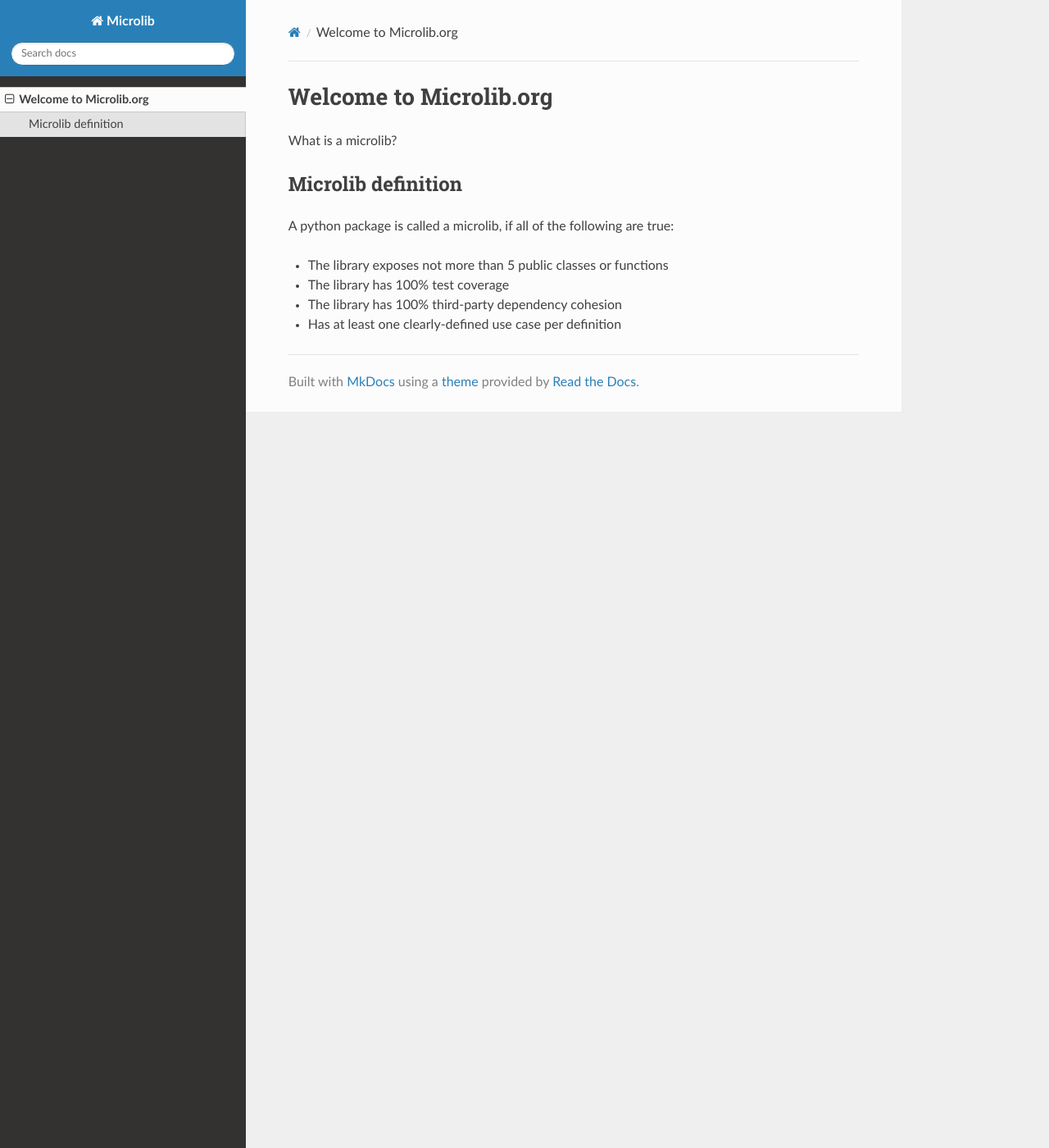
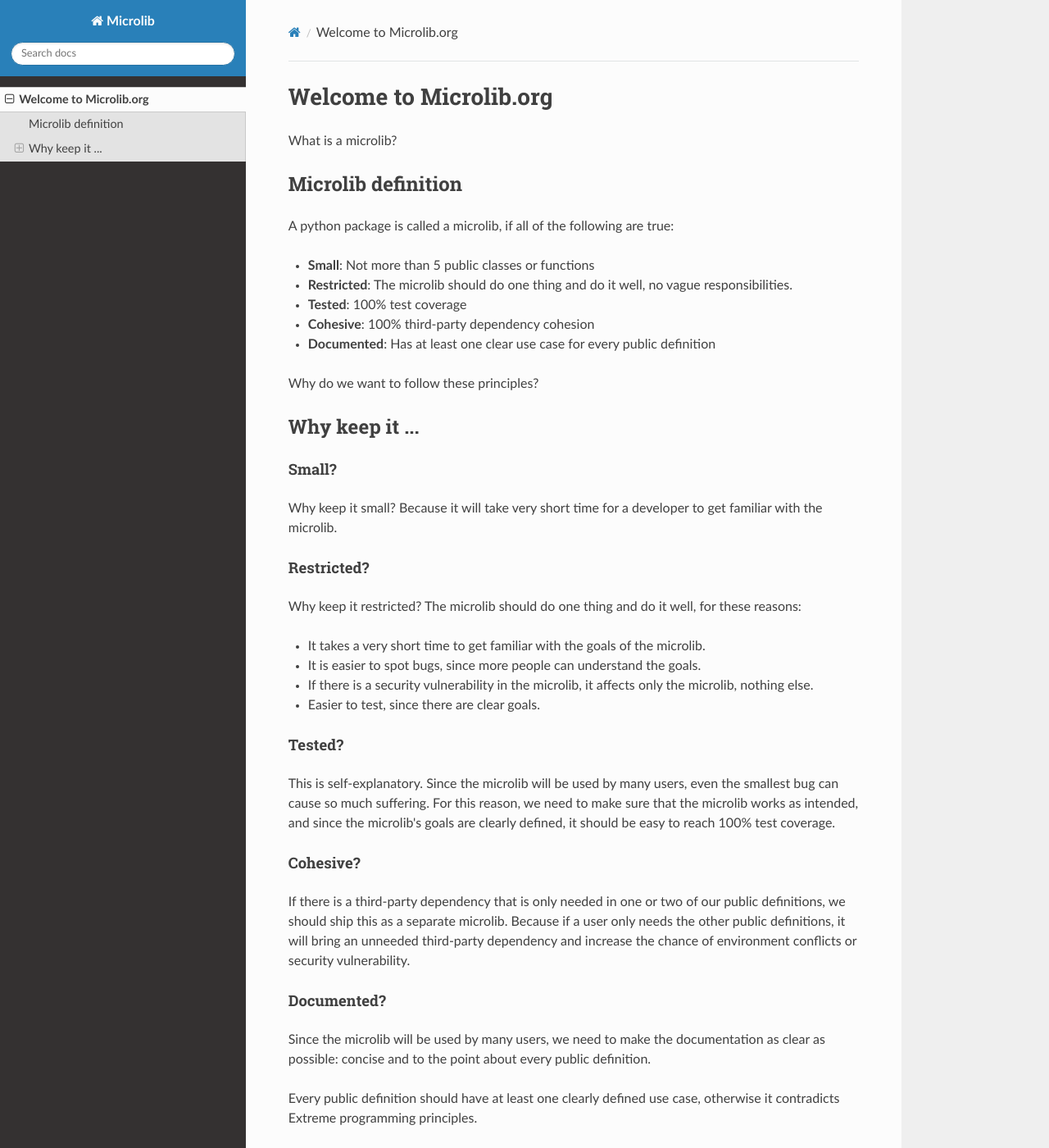
Before and after one commit to microlib-org/site, an MkDocs documentation site: the page built from docs/index.md, in a window 1280 px wide and 1400 px high. Shown: the whole window at 82% size. Built offline with MkDocs 1.6.1, drawn with Linux system fonts in a browser that asks for light colours; nearby versions of some CDN libraries.

Commit message:
Write down principles.

```diff
--- a/docs/index.md
+++ b/docs/index.md
@@ -7,7 +7,51 @@ What is a microlib?
 A python package is called a microlib, if all of the
 following are true:
 
-* The library exposes not more than 5 public classes or functions
-* The library has 100% test coverage
-* The library has 100% third-party dependency cohesion
-* Has at least one clearly-defined use case per definition
+* **Small**: Not more than 5 public classes or functions
+* **Restricted**: The microlib should do one thing and do it well, no vague responsibilities.
+* **Tested**: 100% test coverage
+* **Cohesive**: 100% third-party dependency cohesion
+* **Documented**: Has at least one clear use case for every public definition
+
+Why do we want to follow these principles?
+
+## Why keep it ...
+
+#### Small?
+
+Why keep it small? Because it will take very short time for a developer to get
+familiar with the microlib.
+
+#### Restricted?
+
+Why keep it restricted? The microlib should do one thing and do it well, for these
+reasons:
+
+* It takes a very short time to get familiar with the goals of the microlib.
+* It is easier to spot bugs, since more people can understand the goals.
+* If there is a security vulnerability in the microlib, it affects only the microlib,
+nothing else.
+* Easier to test, since there are clear goals.
+
+#### Tested?
+
+This is self-explanatory. Since the microlib will be used by many users, even the
+smallest bug can cause so much suffering. For this reason, we need to make sure that
+the microlib works as intended, and since the microlib's goals are clearly defined,
+it should be easy to reach 100% test coverage.
+
+
+#### Cohesive?
+
+If there is a third-party dependency that is only needed in one or two of our public
+definitions, we should ship this as a separate microlib. Because if a user only
+needs the other public definitions, it will bring an unneeded third-party dependency
+and increase the chance of environment conflicts or security vulnerability.
+
+#### Documented?
+
+Since the microlib will be used by many users, we need to make the documentation as
+clear as possible: concise and to the point about every public definition.
+
+Every public definition should have at least one clearly defined use case, otherwise
+it contradicts Extreme programming principles.
```
